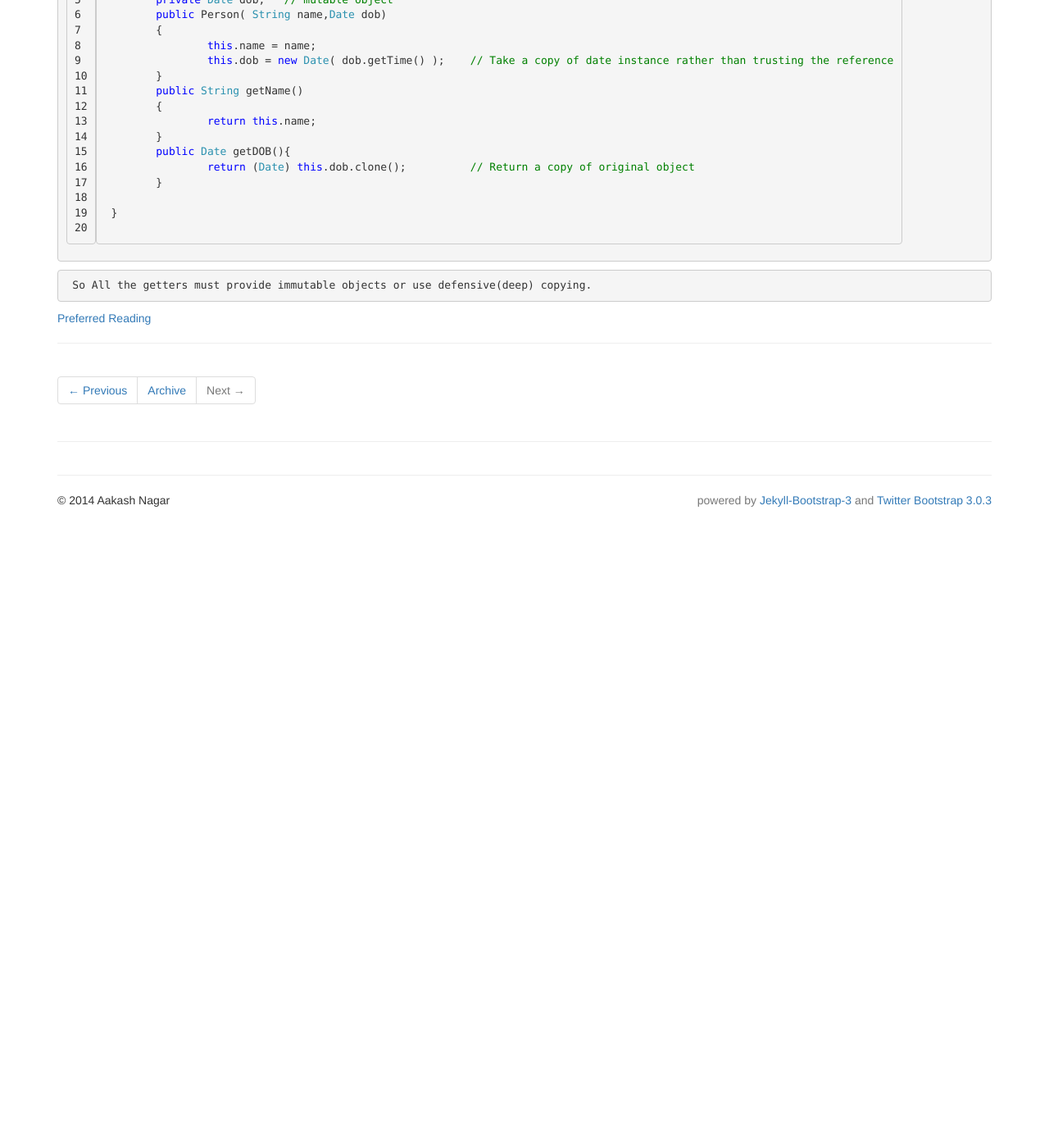
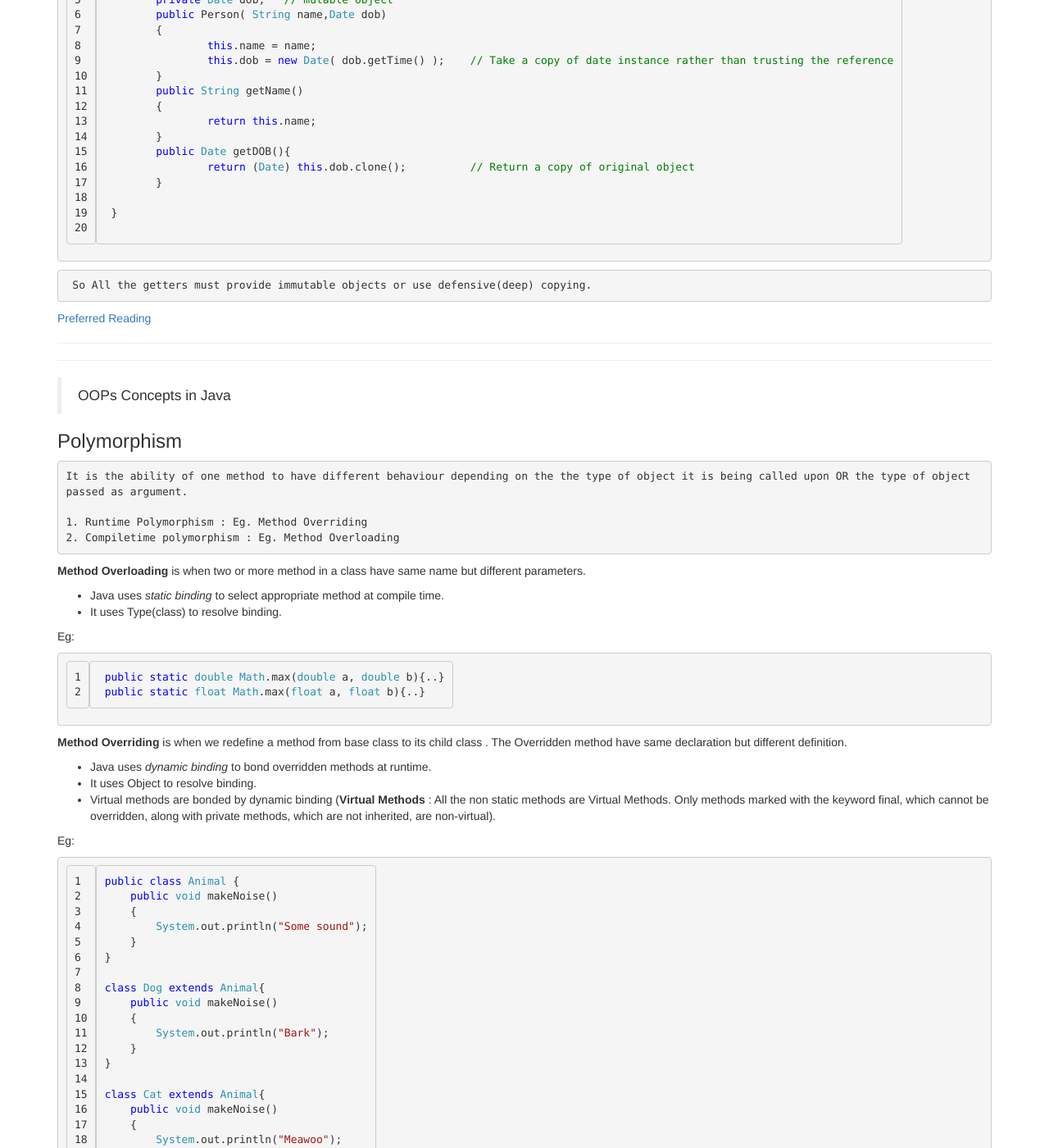
Before and after one commit to aakash01/aakash01.github.io, a Jekyll site: the page built from _posts/2014-03-20-dive-into-java---part-1.md, in a window 1280 px wide and 1400 px high, scrolled down 821 px. Shown: the whole window at 82% size. Built offline with Jekyll 4.4.1, drawn with Linux system fonts in a browser that asks for light colours; nearby versions of some CDN libraries; library files that are not in the unit come from our copies; before the commit the page ends 1451 px from its top, so only the background shows below that; some of the changed text lies outside the part shown.

Commit message:
updated post

```diff
--- a/_posts/2014-03-20-dive-into-java---part-1.md
+++ b/_posts/2014-03-20-dive-into-java---part-1.md
@@ -61,3 +61,69 @@ To Write Immutable Object
 	 So All the getters must provide immutable objects or use defensive(deep) copying.
 
 [Preferred Reading ](http://www.javaranch.com/journal/2003/04/immutable.htm)
+
+
+*************
+
+**************
+
+> OOPs Concepts in Java
+
+###Polymorphism
+
+	It is the ability of one method to have different behaviour depending on the the type of object it is being called upon OR the type of object passed as argument.
+
+	1. Runtime Polymorphism : Eg. Method Overriding
+	2. Compiletime polymorphism : Eg. Method Overloading
+
+**Method Overloading** is when two or more method in a class have same name but different parameters.
+
+ *	Java uses *static binding* to select appropriate method at compile time.
+ *	It uses Type(class) to resolve binding.
+
+Eg:
+ {% highlight java linenos %}
+ public static double Math.max(double a, double b){..}
+ public static float Math.max(float a, float b){..}{% endhighlight %}
+
+**Method Overriding** is when we redefine a method from base class to its child class . The Overridden method have same declaration but different definition.
+
+*	Java uses *dynamic binding* to bond overridden methods at runtime.
+*	It uses Object to resolve binding.
+*	Virtual methods are bonded by dynamic binding (**Virtual Methods** : All the non static methods are Virtual Methods. Only methods marked with the keyword final, which cannot be overridden, along with private methods, which are not inherited, are non-virtual).
+
+Eg:
+{% highlight java linenos %}
+public class Animal {
+    public void makeNoise()
+    {
+        System.out.println("Some sound");
+    }
+}
+
+class Dog extends Animal{
+    public void makeNoise()
+    {
+        System.out.println("Bark");
+    }
+}
+
+class Cat extends Animal{
+    public void makeNoise()
+    {
+        System.out.println("Meawoo");
+    }
+}
+{% endhighlight %}
+{% highlight java linenos %}
+public class Demo
+{
+    public static void main(String[] args) {
+        Animal a1 = new Cat();
+        a1.makeNoise(); //Prints Meowoo
+
+        Animal a2 = new Dog();
+        a2.makeNoise(); //Prints Bark
+    }
+}
+{% endhighlight %}
```
